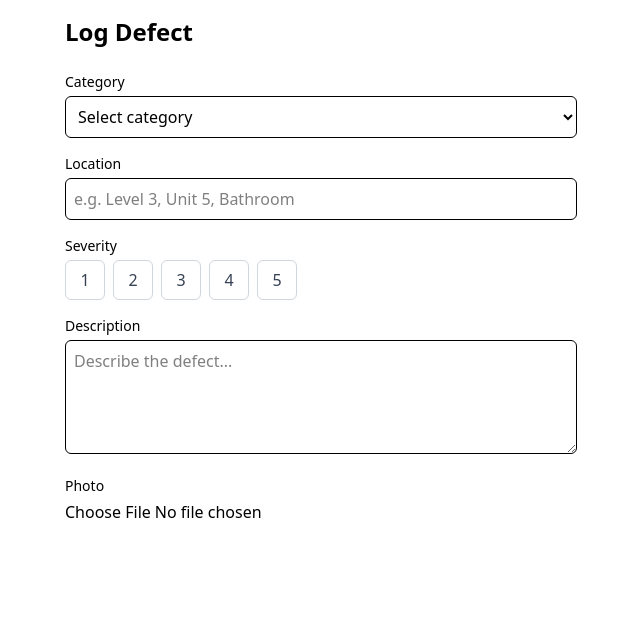
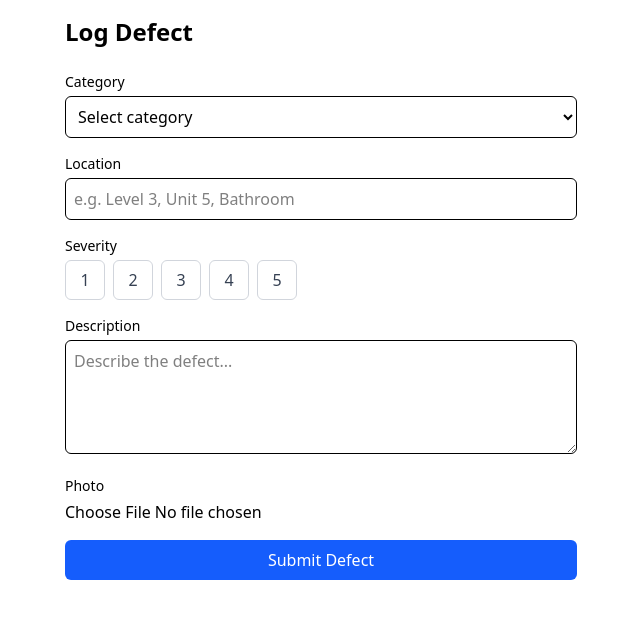
Before and after one commit to striking/startup-factory, a Next.js app in the folder defecttrack/: page /defects/new in a window 1280 px wide. Shown: the top 618 px of the page, without its empty margins (319-959 px from the left). Built offline with nearby package versions, Linux system fonts and the light colour scheme.

Commit message:
feat: US-005 - Wire form submission to localStorage with success toast

```diff
--- a/defecttrack/app/defects/new/page.tsx
+++ b/defecttrack/app/defects/new/page.tsx
@@ -1,7 +1,8 @@
 'use client';
 
-import { useState, type ChangeEvent } from 'react';
-import type { SeverityRating } from '../types';
+import { useState, type ChangeEvent, type FormEvent } from 'react';
+import type { DefectCategory, SeverityRating } from '../types';
+import { saveDefect } from '../storage';
 
 const CATEGORIES = [
   'structural',
@@ -20,6 +21,28 @@ export default function NewDefectPage() {
   const [severity, setSeverity] = useState<SeverityRating | null>(null);
   const [description, setDescription] = useState('');
   const [photo, setPhoto] = useState<string | null>(null);
+  const [toast, setToast] = useState(false);
+
+  function handleSubmit(e: FormEvent) {
+    e.preventDefault();
+    if (!category || !location || !severity) return;
+    saveDefect({
+      id: crypto.randomUUID(),
+      photo,
+      category: category as DefectCategory,
+      location,
+      severity,
+      description,
+      createdAt: new Date().toISOString(),
+    });
+    setCategory('');
+    setLocation('');
+    setSeverity(null);
+    setDescription('');
+    setPhoto(null);
+    setToast(true);
+    setTimeout(() => setToast(false), 3000);
+  }
 
   function handlePhotoChange(e: ChangeEvent<HTMLInputElement>) {
     const file = e.target.files?.[0];
@@ -35,7 +58,15 @@ export default function NewDefectPage() {
     <div className="min-h-screen p-4">
       <div className="mx-auto max-w-lg">
         <h1 className="text-2xl font-bold mb-6">Log Defect</h1>
-        <form className="space-y-4">
+        {toast && (
+          <div
+            role="alert"
+            className="fixed top-4 right-4 bg-green-600 text-white px-4 py-2 rounded-md shadow-lg z-50"
+          >
+            Defect logged successfully
+          </div>
+        )}
+        <form className="space-y-4" onSubmit={handleSubmit}>
           <div>
             <label htmlFor="category" className="block text-sm font-medium mb-1">
               Category
@@ -44,6 +75,7 @@ export default function NewDefectPage() {
               id="category"
               value={category}
               onChange={(e) => setCategory(e.target.value)}
+              required
               className="w-full border rounded-md p-2"
             >
               <option value="">Select category</option>
@@ -63,6 +95,7 @@ export default function NewDefectPage() {
               type="text"
               value={location}
               onChange={(e) => setLocation(e.target.value)}
+              required
               placeholder="e.g. Level 3, Unit 5, Bathroom"
               className="w-full border rounded-md p-2"
             />
@@ -119,6 +152,12 @@ export default function NewDefectPage() {
               />
             )}
           </div>
+          <button
+            type="submit"
+            className="w-full bg-blue-600 text-white py-2 rounded-md font-medium"
+          >
+            Submit Defect
+          </button>
         </form>
       </div>
     </div>
```
Also changed, not shown: 1 other file (tests, documents, lock files or other folders).
